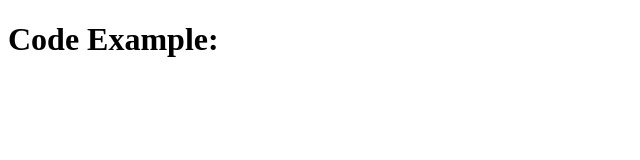
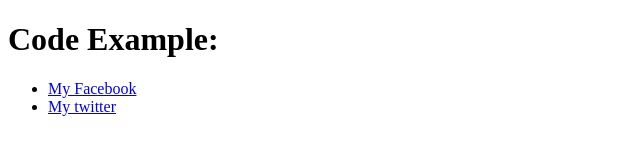
Before and after one commit to hakujeric/hakujeric.github.io, a plain HTML site: page index.html in a window 1280 px wide. Shown: the whole page, without its empty margins (0-640 px from the left). Drawn offline with Linux system fonts and the light colour scheme.

Commit message:
Update index.html

```diff
--- a/index.html
+++ b/index.html
@@ -7,7 +7,10 @@
 
 <body>
 <h1>Code Example:</h1>
-
+<ul>
+  <li><a href="www.facebook.com">My Facebook</a></li>
+  <li><a href="www.twitter.com">My twitter</a></li>
+</ul>
 
 </body>
 
```
